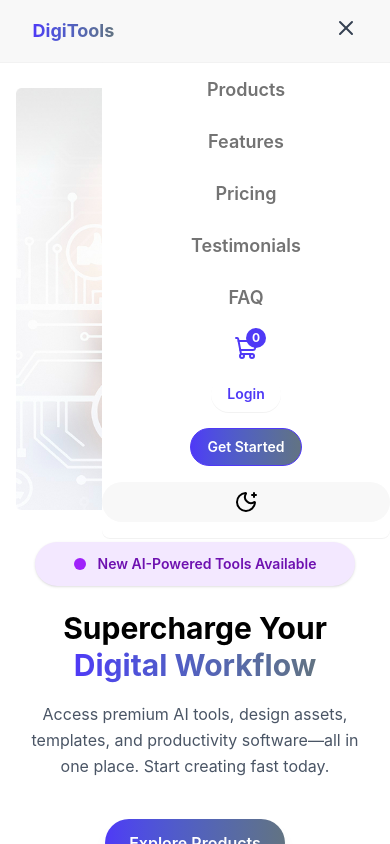
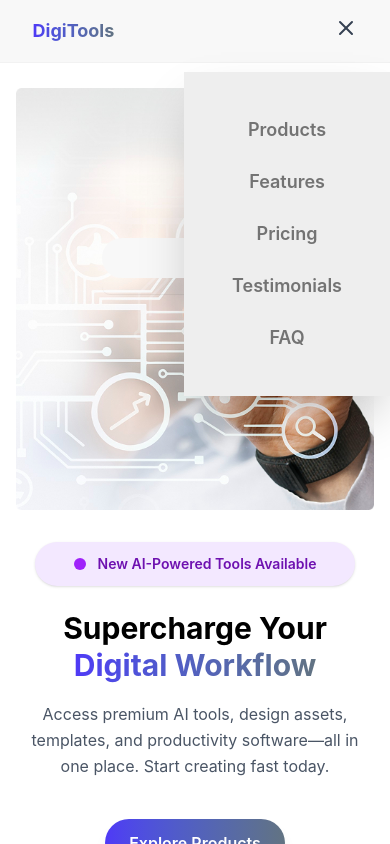
Before and after one commit to islammdsohan603/-Digital-Tools-Buying-Website, a React (Vite) app: page / in a window 390 px wide. Both pictures are taken after a click on the button 345 px from the left and 28 px from the top of the page. Shown: the top 844 px of the page. Built offline with nearby package versions, Linux system fonts and the light colour scheme.

Commit message:
Navbar Menu Fixed

```diff
--- a/src/component/Navbar.jsx
+++ b/src/component/Navbar.jsx
@@ -76,8 +76,8 @@ const Navbar = ({ cart, darkMode, setDarkMode }) => {
       {
         /* Mobile Menu */
         isOpen && (
-          <div className="lg:hidden bg-white shadow-2xs py-4 w-2xs mx-auto rounded-lg mt-2 right-0 top-12 absolute">
-            <ul className="flex flex-col items-center gap-4 text-sm">
+          <div className=" lg:hidden  shadow-2xs py-4 w-2xs mx-auto rounded-lg mt-2 right-0 top-12 absolute">
+            <ul className="bg-base-300 shadow-2xl p-10 right-0  fixed z-50 w-fit flex flex-col items-center gap-4 text-sm">
               <li
                 onClick={() => setIsOpen(false)}
                 className="text-lg text-neutral-500 font-semibold rounded-xl px-2 py-1 cursor-pointer hover:bg-linear-to-l from-[#F875] to-[#6287]  duration-300 transition-transform"
```
